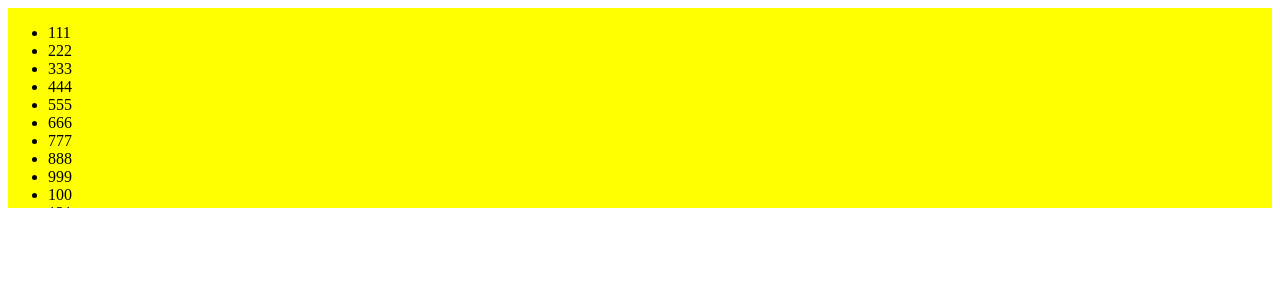
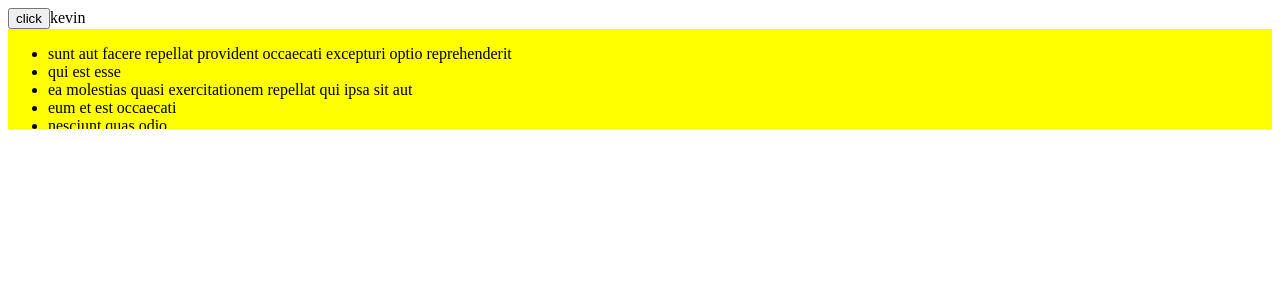
Before and after one commit to Yangyukai0129/webpack-test, a React (Create React App) app in the folder code/myapp/: page / in a window 1280 px wide. Shown: the top 300 px of the page. Built offline with nearby package versions, Linux system fonts and the light colour scheme.

Commit message:
增加14練習，練習中

```diff
--- /dev/null
+++ b/code/myapp/src/02-advanced/14-生命週期-更新階段1.js
@@ -0,0 +1,58 @@
+import React, { Component } from 'react'
+import axios from 'axios'
+import Betterscroll from 'better-scroll'
+
+export default class App extends Component {
+
+    state = {
+        myname: "kevin",
+        list: []
+    }
+
+    componentDidMount() {
+        axios.get("./test.json").then(
+            res => {
+                this.setState({
+                    list: res.data.films
+                })
+
+            }
+
+        )
+    }
+
+    render() {
+        console.log("render")
+        return (
+            <div>
+                <button onClick={() => {
+                    this.setState({
+                        myname: "鐵鎚"
+                    })
+                }}>click</button>
+                <span id="myname">{this.state.myname}</span>
+
+                <div id="wrapper" style={{
+                    height: "100px",
+                    backgroundColor: "yellow",
+                    overflow: "hidden"
+                }}>
+                    <ul>
+                        {this.state.list.map(item =>
+                            <li key={item.id}>{item.title}</li>)}
+                    </ul>
+                </div>
+            </div>
+        )
+    }
+
+    UNSAFE_componentWillUpdate() {
+        console.log("componentWillUpdate", document.getElementById("myname").innerHTML)
+    }
+
+    componentDidUpdate() {
+        console.log("componentDidUpdate", document.getElementById("myname").innerHTML)
+
+        //更新後想要獲取DOM節點
+    }
+}
--- a/code/myapp/src/index.js
+++ b/code/myapp/src/index.js
@@ -4,7 +4,7 @@ import { createRoot } from 'react-dom/client'
 
 // createRoot(document.getElementById('root')).render(<div>234</div>);
 
-import App from './02-advanced/13-生命週期-初始化案例'
+import App from './02-advanced/14-生命週期-更新階段1'
 
 createRoot(document.getElementById('root')).render(<App></App>)
 
```
